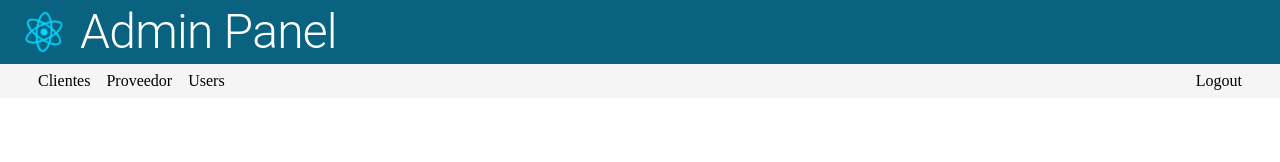
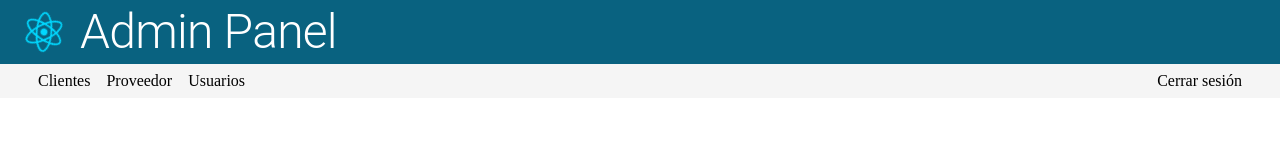
Before and after one commit to AndresFelipeMunozAguilar/react_router_learning-taller_entornos, a React (Vite) app: page / in a window 1280 px wide. Shown: the top 162 px of the page. Built offline with nearby package versions, Linux system fonts and the light colour scheme.

Commit message:
crear páginas para enrutar

```diff
--- a/src/App.jsx
+++ b/src/App.jsx
@@ -44,14 +44,14 @@ const App = () => {
             Proveedor
           </Link>
           <Link href="/user" color="inherit" underline="hover">
-            Users
+            Usuarios
           </Link>
         </Box>
 
 
         <Box>
           <Link href="/log-out" color="inherit" underline="hover">
-            Logout
+            Cerrar sesión
           </Link>
         </Box>
       </Box>
```
Also changed, not shown: src/Pages/Clients.jsx (added, +11 -0 lines), src/Pages/Logout.jsx (added, +11 -0 lines), src/Pages/Providers.jsx (added, +11 -0 lines), src/Pages/Users.jsx (added, +11 -0 lines).
